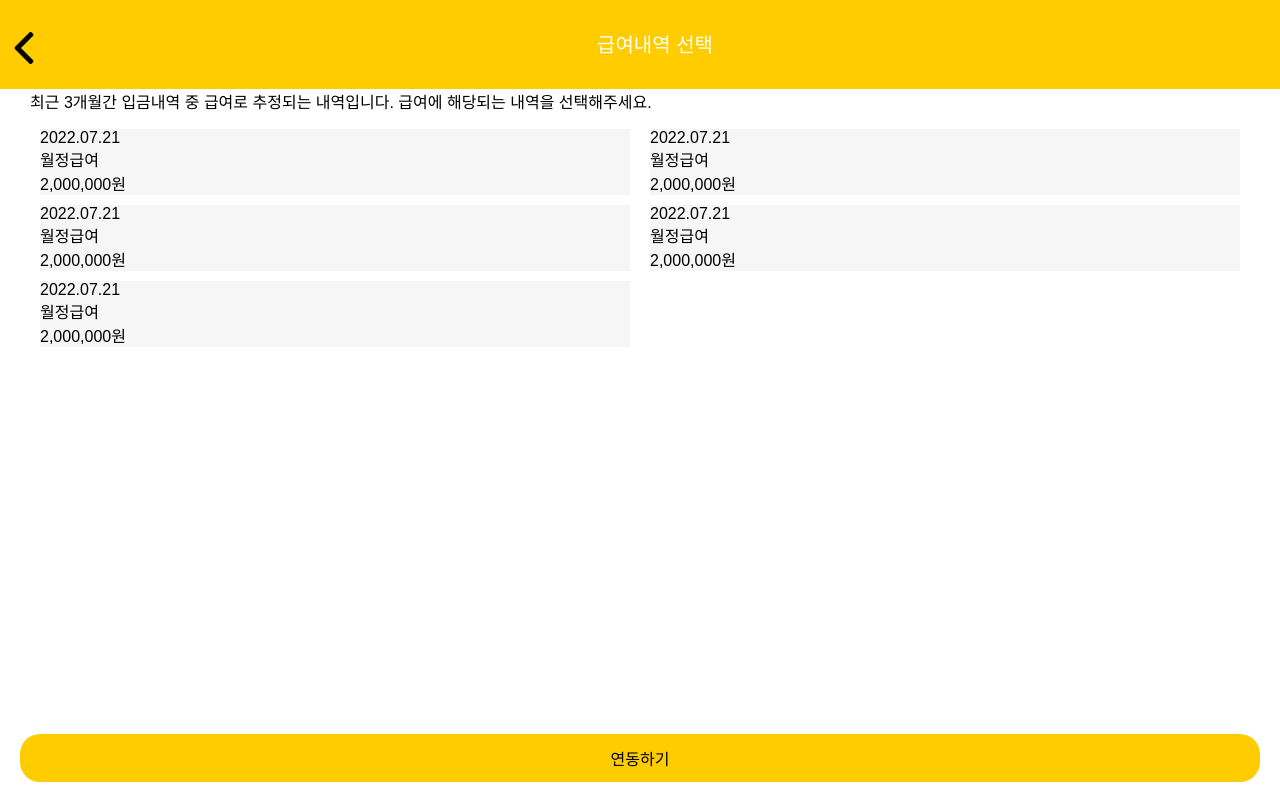
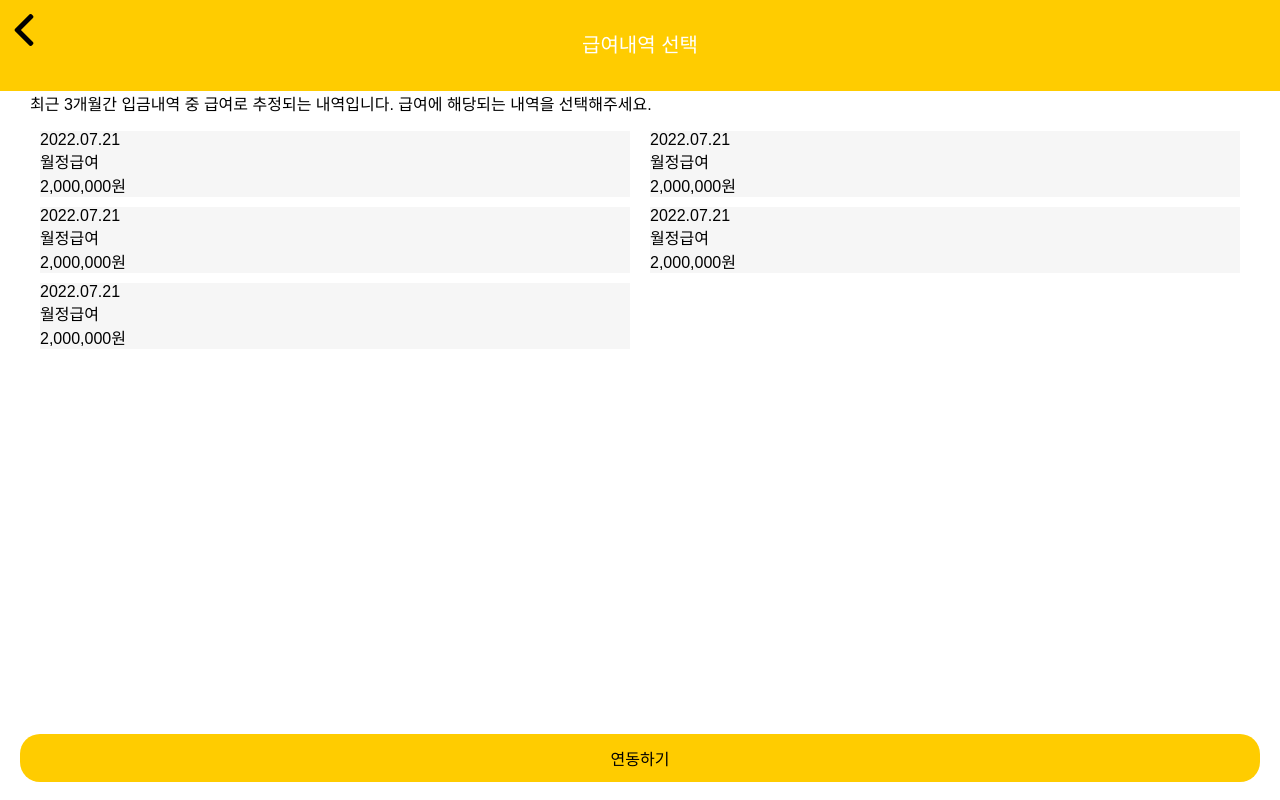
Before and after one commit to pika-two/pika-two-FE, a React (Vite) app: page /incomeList in a window 1280 px wide. Built offline with nearby package versions, Linux system fonts and the light colour scheme.

Commit message:
[FIX] margin 수정 및 back icon 수정
[FIX] margin 수정 및 back icon 수정

```diff
--- a/src/components/Composition/LeftOnlyHeader.jsx
+++ b/src/components/Composition/LeftOnlyHeader.jsx
@@ -5,7 +5,7 @@ export default function LeftOnlyHeader({left,title}) {
       <Header style={
         {
             display : 'grid',
-            gridTemplateColumns : '30px auto'
+            gridTemplateColumns : '0px auto'
         }
       }>
         {left?left:<div>테스트</div>}
--- a/src/components/ui/icon/BackIcon.jsx
+++ b/src/components/ui/icon/BackIcon.jsx
@@ -1,10 +1,12 @@
 import LeftArrow from '../../../assets/left-arrow.png'
 export default function BackIcon({onClick}) {
   return (
-    <>
-        <img onClick={onClick} style={{
-            marginTop : "32px"
+    <div onClick={onClick} style={{
+      zIndex : 1,
+    }}>
+        <img  style={{
+            marginTop : "14px"
         }} width= "32px" height="32px" src={LeftArrow} alt="" />
-    </>
+    </div>
   )
 }
--- a/src/pages/IncomeListPage.jsx
+++ b/src/pages/IncomeListPage.jsx
@@ -15,7 +15,7 @@ export default function IncomeListPage () {
    },[])
   return (
     <div>
-        <LeftOnlyHeader left={<BackIcon onClick={()=>{goBack()}}/>} title="급여내역 선택"/>
+        <LeftOnlyHeader left={<BackIcon onClick={()=>goBack()}/>} title="급여내역 선택"/>
         <div style={{
           margin : "0 30px"
         }}>
```
